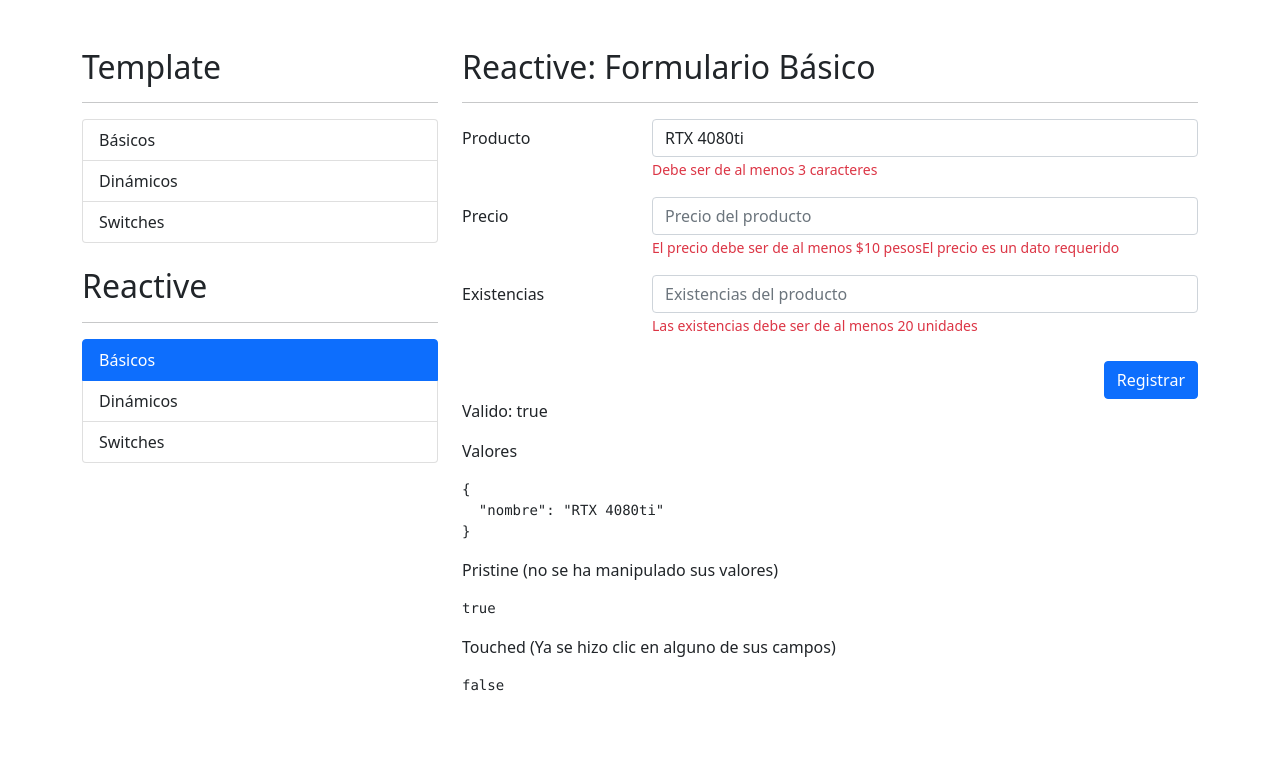
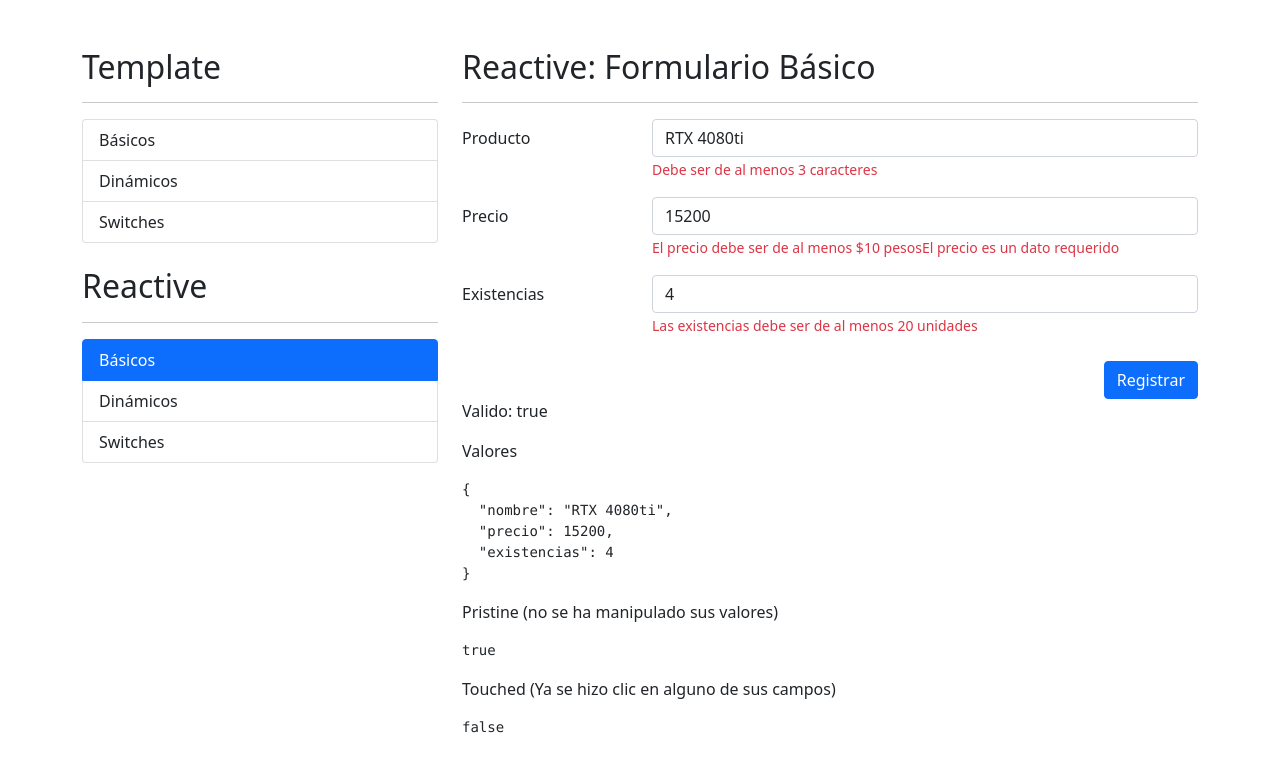
Before and after one commit to alexglzrys/angular-formularios, an Angular app: page /reactive/basicos in a window 1280 px wide. Shown: the top 772 px of the page. Built offline with nearby package versions, Linux system fonts and the light colour scheme.

Commit message:
formularios complejos con FormBuilder

```diff
--- a/src/app/reactive/components/basicos/basicos.component.html
+++ b/src/app/reactive/components/basicos/basicos.component.html
@@ -17,7 +17,7 @@
       <div class="mb-3 row">
         <label class="col-sm-3 col-form-label" for="precio">Precio</label>
         <div class="col-sm-9">
-          <input type="number" class="form-control"  id="precio"  placeholder="Precio del producto" >
+          <input type="number" class="form-control" id="precio" formControlName="precio" placeholder="Precio del producto" >
           <span class="form-text text-danger" >El precio debe ser de al menos $10 pesos</span>
           <span class="form-text text-danger" >El precio es un dato requerido</span>
         </div>
@@ -26,8 +26,7 @@
       <div class="mb-3 row">
         <label class="col-sm-3 col-form-label" for="existencias">Existencias</label>
         <div class="col-sm-9">
-          <input type="number" class="form-control"
-                  id="existencias" placeholder="Existencias del producto">
+          <input type="number" class="form-control"id="existencias" formControlName="existencias" placeholder="Existencias del producto">
           <span class="form-text text-danger">Las existencias debe ser de al menos 20 unidades</span>
         </div>
       </div>
--- a/src/app/reactive/components/basicos/basicos.component.ts
+++ b/src/app/reactive/components/basicos/basicos.component.ts
@@ -1,5 +1,5 @@
 import { Component, OnInit } from '@angular/core';
-import { FormControl, FormGroup } from '@angular/forms';
+import { FormBuilder, FormControl, FormGroup } from '@angular/forms';
 
 @Component({
   selector: 'app-basicos',
@@ -9,13 +9,25 @@ import { FormControl, FormGroup } from '@angular/forms';
 })
 export class BasicosComponent implements OnInit {
 
+  // Esquema para formualarios reactivos Básicos en estructura
   // Crear una instancia de mi formulario reactivo
-  miFormularioBasico: FormGroup = new FormGroup({
+  /*miFormularioBasico: FormGroup = new FormGroup({
     // Indicar los controles o campos que gestionará este formulario
-    'nombre': new FormControl('RTX 4080ti')
+    nombre: new FormControl('RTX 4080ti'),
+    precio: new FormControl(1500),
+    existencias: new FormControl(4)
+  })*/
+
+  // Estructura para formularios reactivos Complejos en estructura
+  // Es necesario inyectar el servicio de FormBuilder para proceder a construir la estructura de nuestro formulario
+  miFormularioBasico: FormGroup = this.fb.group({
+    nombre: ['RTX 4080ti'],
+    precio: [15200],
+    existencias: [4]
   })
 
-  constructor() { }
+  // Inyectar servicio de FormBuilder
+  constructor(private fb: FormBuilder) { }
 
   ngOnInit(): void {
   }
```
